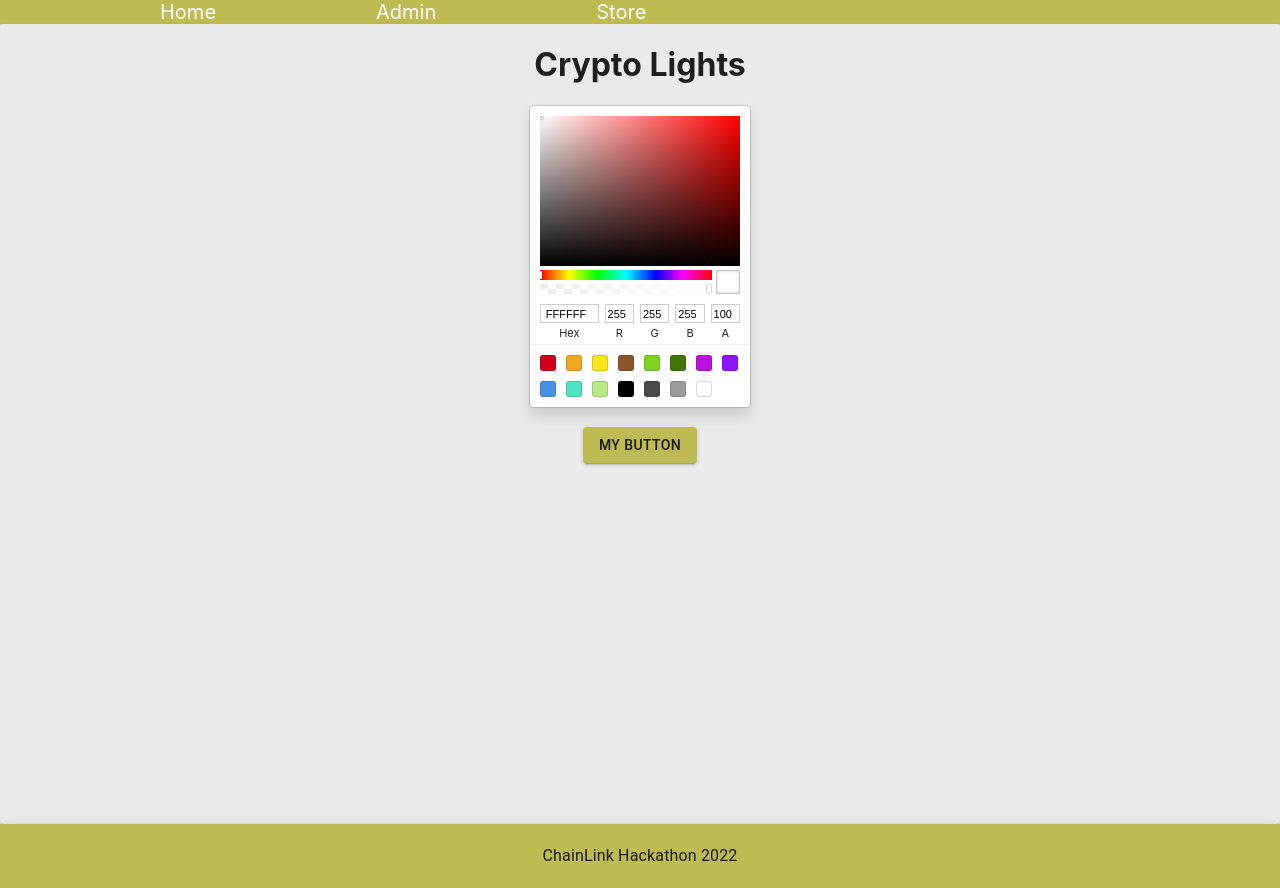
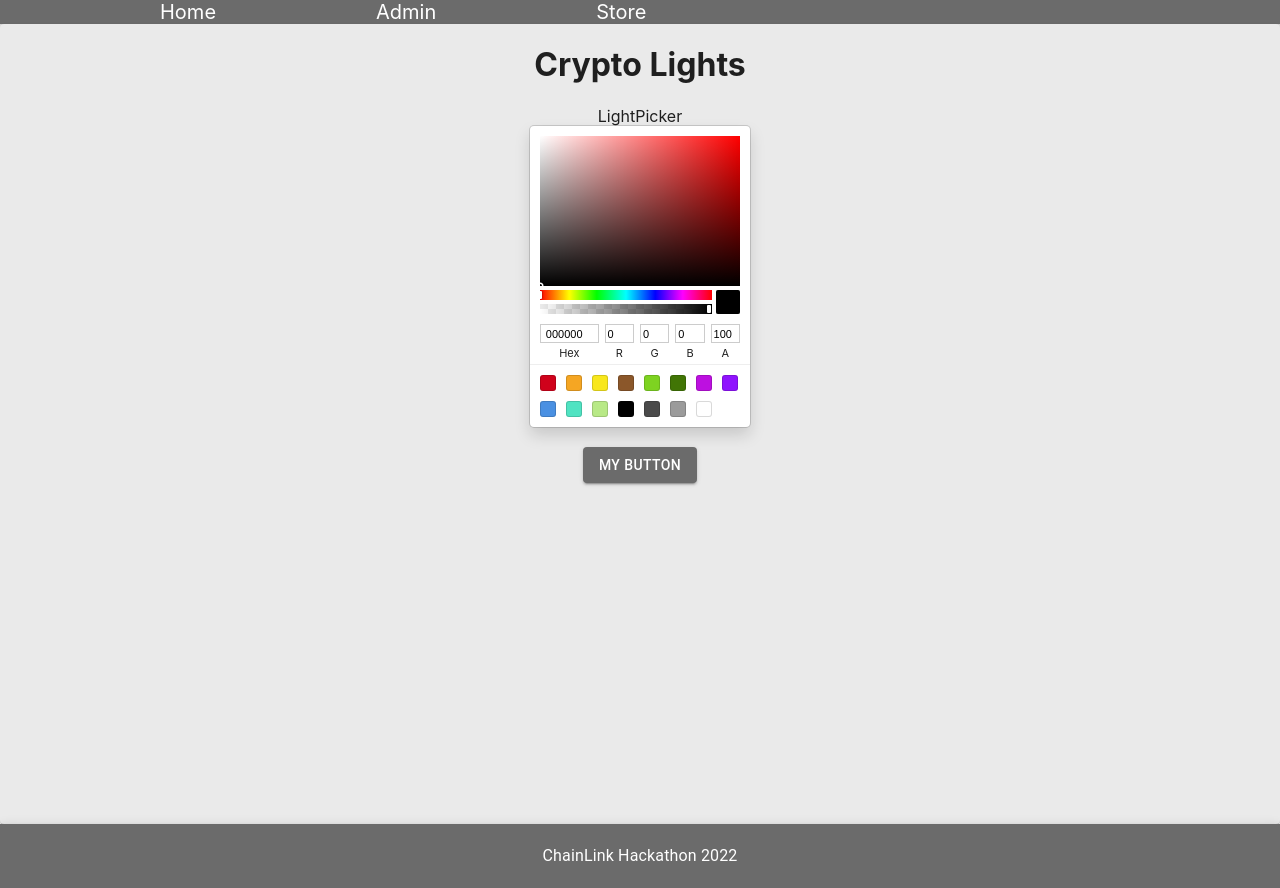
Before and after one commit to kitfud/lightProject, a React (Create React App) app: page / in a window 1280 px wide. Built offline with nearby package versions, Linux system fonts and the light colour scheme.

Commit message:
App.js: Temporary changes to primary and secondary colors.   Home.js: Comments about creating QR code.   LightPicker.js: Attempted to clean up and troubleshoot with thorough comments. Still not working properly, but I'm close.

```diff
--- a/src/App.js
+++ b/src/App.js
@@ -13,10 +13,10 @@ import {createTheme, ThemeProvider, Card, Container, CardContent} from '@mui/mat
 let theme = createTheme({
   palette: {
     primary: {
-      main: '#BFBB53',
+      main: '#6b6b6b',
     },
     secondary: {
-      main: '#5357bf',
+      main: '#EAEAEA',
     }
   }
 })
--- a/src/components/LightPicker.js
+++ b/src/components/LightPicker.js
@@ -1,23 +1,68 @@
-import React from 'react';
-import { SketchPicker } from 'react-color';
+import { color } from '@mui/system'
+import React, { useState, useEffect, useRef } from 'react'
+import { SketchPicker } from 'react-color'
 
-class LightPicker extends React.Component {
-  state = {
-    background: '#fff',
-  };
+const LightPicker = () => {
 
-  handleChangeComplete = (color) => {
-    this.setState({ background: color.hex });
-  };
+  const [activeColor, setActiveColor] = useState({ activeColor: "#fff"})
 
-  render() {
-    return (
-      <SketchPicker
-        color={ this.state.background }
-        onChangeComplete={ this.handleChangeComplete }
-      />
-    );
+  /*
+  useRef is a hook that allows you to persist values between renders.
+  It does not cause a re-render when updated.
+  Can be used to access a DOM element directly.
+  */
+  const divRef = useRef(null)//Initializing divRef as an empty useRef hook. Not sure if necessary.
+
+  //Shows "Page load." in the log every time the page loads.
+  useEffect(() => {
+    console.log("Page load.")
+  },[])
+
+
+  //If color's value changes, this function runs.
+  const handleChangeComplete = (color) => {
+    divRef.current = color//This allows for color's value to persist between re-renders without resetting. Not sure if necessary.
+
+    console.log(color.rgb)//Shows rgb color values on click, using slider, and from clicking color boxes.
+    /*
+      Currently shows an issue where canvas cursor is stuck in place, causing our rgb values to be tweaked based on canvas selection positioning.
+      Our current canvas positioning cursor thing is not having it's new selections being updated. Stuck in bottom left corner on black.
+      RGB color values from canvas clicks are coming in as accurate, canvas is not updating though.
+    */
+
+    setActiveColor({activeColor: color.hex.toUpperCase()})
+    //You can also access the RGB or HSL values of the selected color via color.rgb or color.hsl
+
+    console.log(activeColor)//activeColor is returning a proper and current hex value at this point.
+    /*Needing to figure out why the color canvas is static.
+      Also just noticed that activeColor's shown values in log are "1 click behind".
+        ex:
+          first click doesn't generate accurate hex value, but is standard #fff
+          2nd click shows 1st click, 3rd click shows 2nd, etc etc.
+
+      Possibility that console.log(activeColor) line of code operates before setActiveColor can set the color?
+    */
   }
+
+  return (
+    <>
+    <div>LightPicker</div>
+
+    {
+    /*
+      Basically, we're saying the SketchPicker color is whatever the activeColor value is currently assigned to.
+
+      color = controls what color is active on color picker.
+      onChange= Passes function every time color is changed. Can happen frequently due to drag events. Not using this one.
+      onChangeComplete= Used if you just need to get the color once. "Pass a function to call once a color change is complete"
+      */
+    }
+    <SketchPicker
+      color={ activeColor }
+      onChangeComplete={ handleChangeComplete }
+    />
+    </>
+  )
 }
 
-export default LightPicker;
+export default LightPicker
```
Also changed, not shown: src/components/Home.js (+6 -2 lines).
